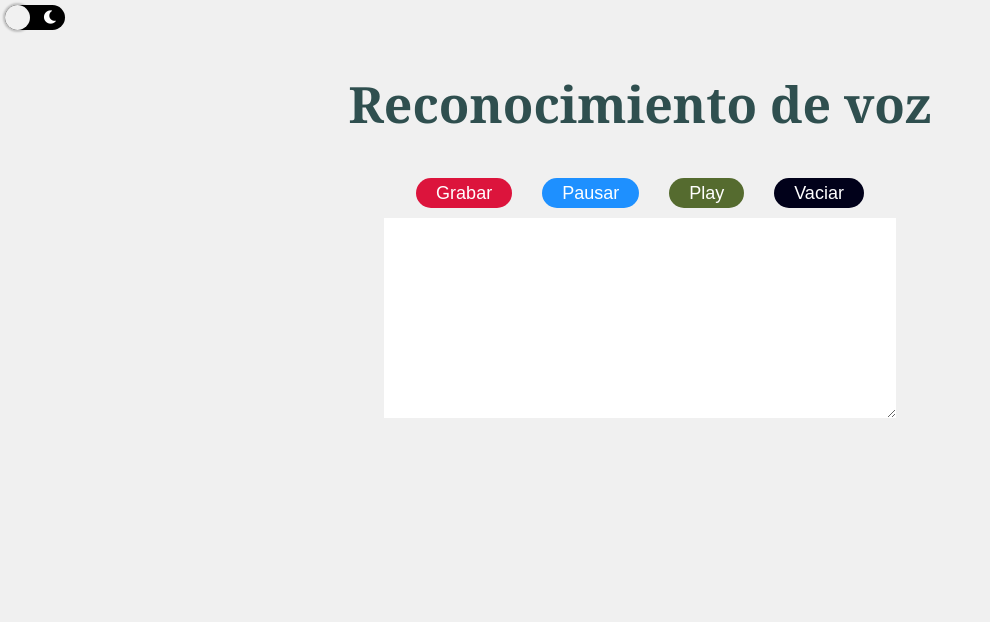
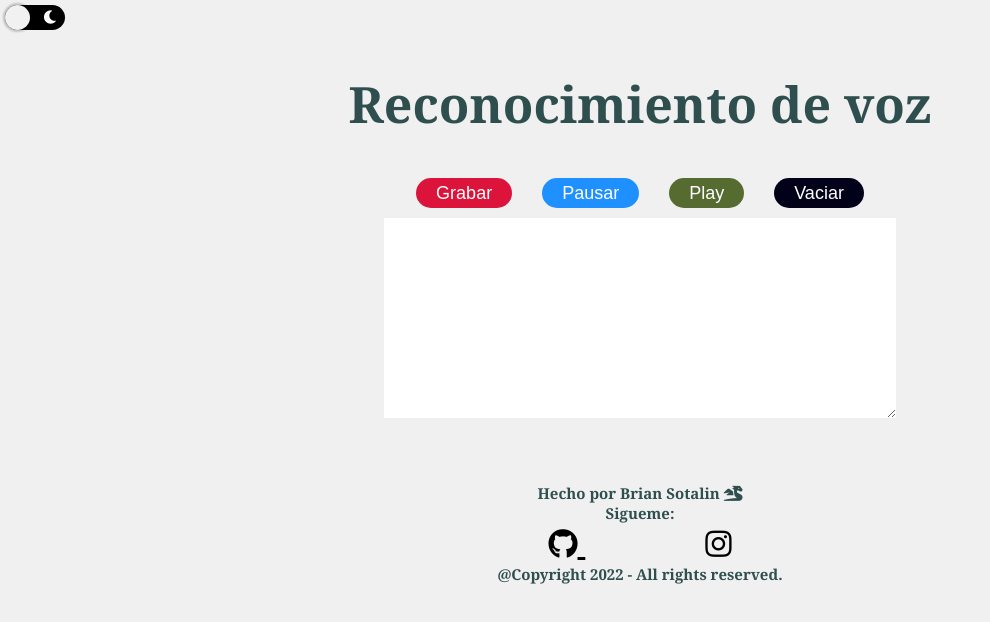
Before and after one commit to BrianSotalin/narrador, a plain HTML site: page index.html in a window 1280 px wide. Shown: the whole page, without its empty margins (0-990 px from the left). Drawn offline with Linux system fonts and the light colour scheme.

Commit message:
add footer

```diff
--- a/index.html
+++ b/index.html
@@ -1,13 +1,16 @@
 <!DOCTYPE html>
 <html lang="en">
+
 <head>
     <meta charset="UTF-8">
     <meta http-equiv="X-UA-Compatible" content="IE=edge">
     <meta name="viewport" content="width=device-width, initial-scale=1.0">
     <title>Voice recognition</title>
-    <link rel="stylesheet" href="https://use.fontawesome.com/releases/v5.8.1/css/all.css" integrity="sha384-50oBUHEmvpQ+1lW4y57PTFmhCaXp0ML5d60M1M7uH2+nqUivzIebhndOJK28anvf" crossorigin="anonymous">
+    <link rel="stylesheet" href="https://use.fontawesome.com/releases/v5.8.1/css/all.css"
+        integrity="sha384-50oBUHEmvpQ+1lW4y57PTFmhCaXp0ML5d60M1M7uH2+nqUivzIebhndOJK28anvf" crossorigin="anonymous">
     <link rel="stylesheet" href="style.css">
 </head>
+
 <body>
     <button class="switch" id="switch">
         <span><i class="fas fa-sun"></i></span>
@@ -19,17 +22,45 @@
         <h1>Reconocimiento de voz</h1>
 
         <div class="botones">
-            <button class="start" id="grabar"><p>Grabar</p><i class="fas fa-microphone"></i></button>
-            <button class="stop" id="pausar"><p>Pausar</p><i class="fas fa-stop"></i></button>
-            <button class="play" id="play"><p>Play</p><i class="fas fa-play"></i></button>
-            <button class="empty" id="vaciar" ><p>Vaciar</p><i class="far fa-trash-alt"></i></button>
+            <button class="start" id="grabar">
+                <p>Grabar</p><i class="fas fa-microphone"></i>
+            </button>
+            <button class="stop" id="pausar">
+                <p>Pausar</p><i class="fas fa-stop"></i>
+            </button>
+            <button class="play" id="play">
+                <p>Play</p><i class="fas fa-play"></i>
+            </button>
+            <button class="empty" id="vaciar">
+                <p>Vaciar</p><i class="far fa-trash-alt"></i>
+            </button>
         </div>
         <textarea name="" id="texto" cols="30" rows="10"></textarea>
 
 
-</div>
     </div>
+    </div>
+    <footer class="footer">
+        <p class="footer-message">
+            Hecho por Brian Sotalin <i class="fas fa-dragon"></i><br>
+            Sigueme:
+        </p>
+        <div class="social">
+            <a href="https://github.com/BrianSotalin" class="social-item">
+                <i class="fab fa-github"></i>
+            </a>
+            <a href="https://www.instagram.com/blady.10p/?hl=es" class="social-item">
+                <i class="fab fa-instagram"></i>
+            </a>
+        </div>
+
+        <p class="footer-copyright">
+            @Copyright 2022 - All rights reserved.
+        </p>
+
+    </footer>
     <script src="app.js"></script>
 
 </body>
+
 </html>
--- a/style.css
+++ b/style.css
@@ -174,6 +174,34 @@ textarea{
     border: none;
 }
 /*
+FOOTER
+*/
+footer{
+    margin-top: 60px;
+    text-align: center;
+    }
+    footer p{
+      font-size: 15px;
+      font-weight: bold;
+      color: darkslategrey;
+    }
+    footer .social{
+    justify-content: center;
+    text-align: center;
+    align-items: center;
+    }
+    footer a{
+      margin: 30px ;
+     padding: 30px;
+      color: black;
+      font-size: 30px;
+      transition: .3s ease all;
+
+    }
+    footer a:hover{
+      color: darkslategrey;
+    }
+/*
 MODO OSCURO
 */
 body.dark{
@@ -201,6 +229,15 @@ body.dark textarea{
     background: rgb(29, 28, 28);
     color: whitesmoke;
 }
+body.dark footer p{
+    color: darkcyan;
+  }
+  body.dark footer a{
+    color: lightseagreen;
+  }
+  body.dark footer a:hover{
+    color: aqua;
+  }
 
 
 @media screen and (max-width:900px) {
@@ -237,6 +274,7 @@ textarea{
         font-size: 14px;
 
     }
+
 }
 @media screen and (max-width:400px) {
     .container{
```
